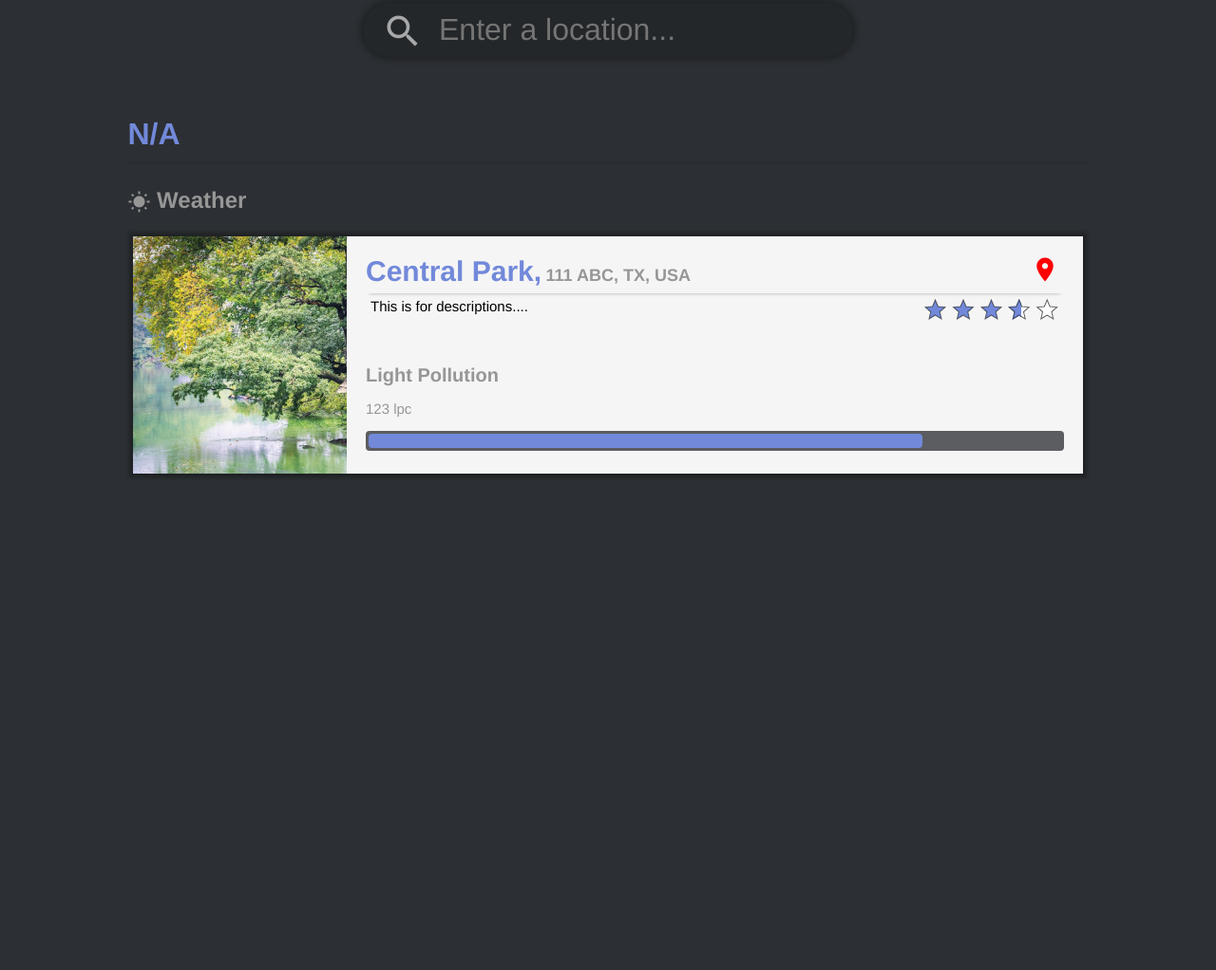
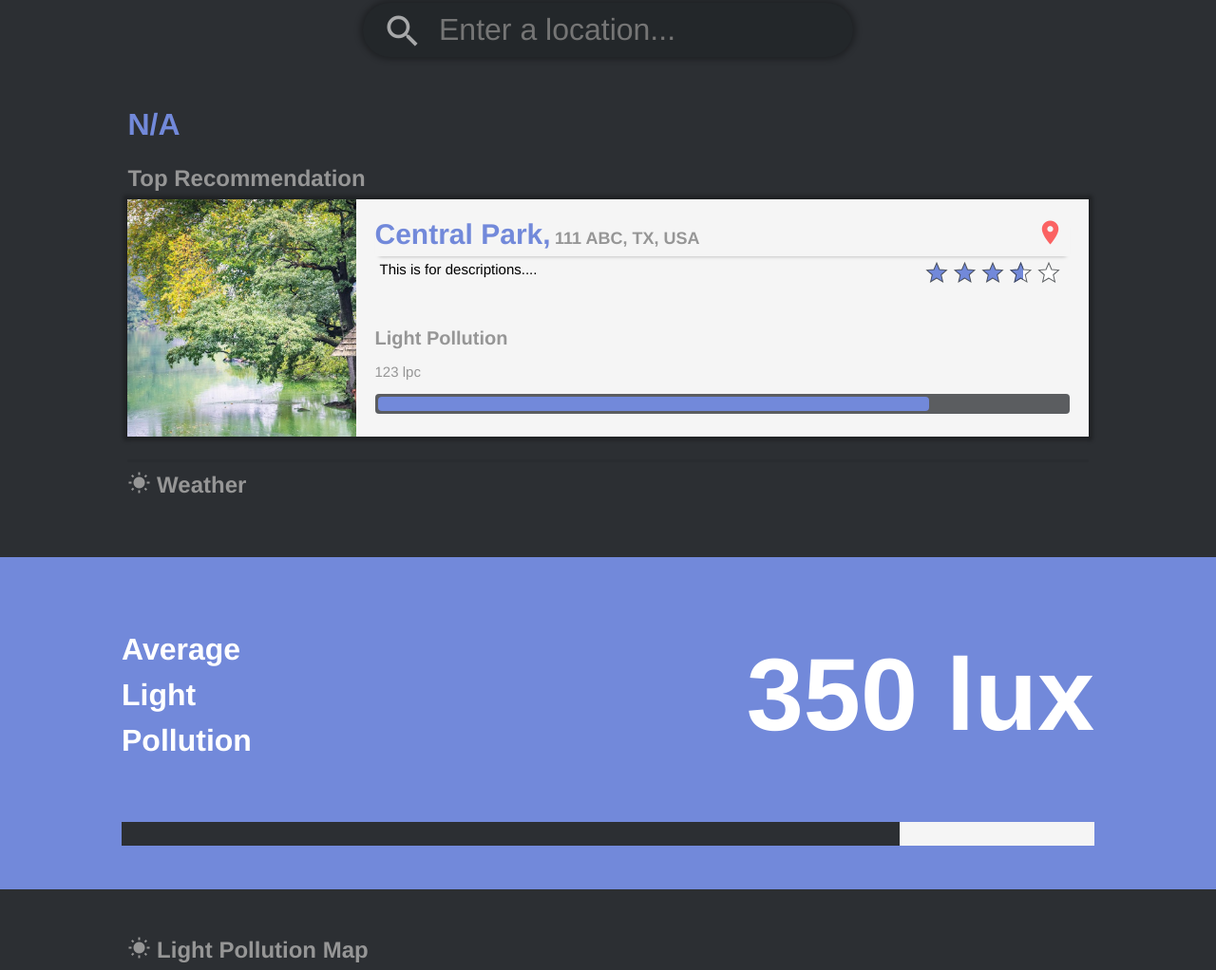
Before and after one commit to HaPham28/Stargazer, a website built with webpack: page index.html in a window 1280 px wide. Shown: the part 185-1207 px from the top of the page at 95% size. Before the commit the page ends 800 px from the top, so only its background shows below. Built offline with nearby package versions, Linux system fonts and the light colour scheme.

Commit message:
Finish html template for landing page

```diff
--- a/index.html
+++ b/index.html
@@ -6,8 +6,7 @@
     <link rel="stylesheet" href="locationCards.css">
     <link href="https://fonts.googleapis.com/icon?family=Material+Icons"
       rel="stylesheet">
-
-
+    <link href="https://fonts.googleapis.com/css2?family=Syne:wght@600&display=swap" rel="stylesheet">
     <!-- Google Maps Autocomplete -->
     <script src="https://polyfill.io/v3/polyfill.min.js?features=default"></script>
     <!--script src="bootstrap.js"></script> error in autocomplete.js -> getLightPollution() not defined; not sure how this works -->
@@ -41,18 +40,9 @@
 
         <div class="content-container">
             <h1 class="place-title">N/A</h1>
-            <h3 class="section-title"><i class="material-icons">wb_sunny</i>&nbsp;Weather</h3>
-            <!-- Contains all weather cards (added in index.js) -->
-            <div class="weather-container">
-
-            </div>
-
-
-        </div>
-
-        <class="content-container1">
-            <!-- Contains all location cards (added in index.js) -->
-            <div class="location-container">
+            <h3 class="section-title">Top Recommendation</h3>
+            <!-- Contains top location card (added in index.js) -->
+            <div class="top-location-container">
                 <div class="location-card">
                     <!-- Show picture of location -->
                     <div class="location-card-left"></div>
@@ -65,7 +55,7 @@
                                 <span class="location-name"> Central Park,</span>
                                 <span class="location-address"> 111 ABC, TX, USA </span>
                             </div>
-                            <div class="location-icon"><i class="material-icons">place</i></div>
+                            <div class="location-icon" title="Open in Maps"><i class="material-icons">place</i></div>
                         </div>
 
                         <!-- Show desciption of location & rating star-->
@@ -89,17 +79,86 @@
                                     </div>
                                 </div>
                             </div>
-
                         </div>
 
 
                     </div>
                 </div>
             </div>
+            <h3 class="section-title weather-title"><i class="material-icons">wb_sunny</i>&nbsp;Weather</h3>
+            <!-- Contains all weather cards (added in index.js) -->
+            <div class="weather-container">
 
-        </class>
+            </div>
+
+            <!-- Aggregate light pollution data -->
+            <div class="light-pollution-outer-wrapper">
+                <div class="light-pollution-wrapper">
+                    <div class="light-pollution-container">
+                        <div class="light-pollution-top">
+                            <h2>Average<br>Light<br>Pollution</h2>
+                            <h1 class="light-pollution-aggregate">350 lux</h1>
+                        </div>
+                        <div class="light-pollution-bar">
+                            <div class="rate-8">
+                                <span class="animate fill"></span>
+                            </div>
+                        </div>
+                    </div>
+                </div>
+            </div>
+
+            <!-- Light pollution map -->
+            <h3 class="section-title"><i class="material-icons">wb_sunny</i>&nbsp;Light Pollution Map</h3>
+            <div class="light-pollution-map-container">
+                <iframe id="light-pollution-map-iframe" src="https://www.lightpollutionmap.info/#zoom=1.88&lat=25.3931&lon=0.0000&layers=B0FFFFFTFFFFFFFFFF"></iframe>
+            </div>
+
+            <h3 class="section-title">Other Recommendations</h3>
+            <!-- Contains other location cards (added in index.js) -->
+            <div class="location-container">
+                <div class="location-card">
+                    <!-- Show picture of location -->
+                    <div class="location-card-left"></div>
+
+                    <div class="location-card-right">
+
+                        <!-- Show name, address, and location icon -->
+                        <div class="location-card-right-top">
+                            <div class="location-location">
+                                <span class="location-name"> Central Park,</span>
+                                <span class="location-address"> 111 ABC, TX, USA </span>
+                            </div>
+                            <div class="location-icon" title="Open in Maps"><i class="material-icons">place</i></div>
+                        </div>
+
+                        <!-- Show desciption of location & rating star-->
+                        <div class="location-card-right-middle">
+                            <div class="location-description"> This is for descriptions....</div>
+                            <div class="location-rating-stars-group">
+                                <span class="rating-star-100"><i class="material-icons">grade</i></span>
+                                <span class="rating-star-100"><i class="material-icons">grade</i></span>
+                                <span class="rating-star-100"><i class="material-icons">grade</i></span>
+                                <span class="rating-star-75"><i class="material-icons">grade</i></span>
+                                <span class="rating-star-0"><i class="material-icons">grade</i></span>
+                            </div>
+                        </div>                        <!-- Show light pollution -->
+                        <div class ="location-card-right-bottom">
+                            <div class="pollution" >
+                                <div class="pollution-title">Light Pollution</div>
+                                <p class="pollution-value">123 lpc</p>
+                                <div class="rating-bar">
+                                    <div class="rate-8">
+                                        <span class="animate blue"></span>
+                                    </div>
+                                </div>
+                            </div>
+                        </div>
 
 
-
+                    </div>
+                </div>
+            </div>
+        </div>
     </div>
 </body>
--- a/locationCards.css
+++ b/locationCards.css
@@ -2,7 +2,7 @@
     display: flex;
     flex-direction: row;
 
-    width: 1000px;
+    width: 100%;
     height: 250px;
     background-color: whitesmoke;
     box-shadow: 0px 0px 4px 4px rgba(0, 0, 0, 0.3);
@@ -17,32 +17,33 @@
     background-image: url("./assets/central-park.jpg");
     background-size: cover;
     height: 250px;
-    width: 25%;
+    width: 250px;
 }
 
 /*********RIGHT*********/
 
 .location-card-right{
     flex-direction: row;
-    /* align-items: left; */
     height: 250px;
     padding: 20px;
-    width: 75%;
+    width: calc(100% - 250px);
 }
     /***RIGHT-TOP***/
 .location-card-right-top{
     display: inline-flex;
     flex-direction: row;
+    justify-content: space-between;
     color: rgba(150, 150, 150);
+    width: 100%;
     height: 40px;
     box-shadow: 0px 4px 4px -4px rgba(0, 0, 0, 0.3);
 }
+
 .location-location{
     height: 20px;
-    float: left;
-    width: 700px;
     color: black;
 }
+
 span.location-name{
     font-size: 30px;
     color: #7289da;
@@ -66,31 +67,36 @@ span.location-address{
 
 
 .location-icon i {
+    cursor: pointer;
     justify-content: flex-end;
     float: right;
     margin-right: 5px;
     font-size: 30px !important;
+    color: rgba(255, 0, 0, 0.6);
+    height: 20px;
+    transition: 0.2s all;
+}
+
+.location-icon i:hover {
     color: red;
-    height: 20px;
-
-
 }
 
     /***RIGHT-MIDDLE***/
 .location-card-right-middle{
     display: flex;
+    justify-content: space-between;
     margin: 5px;
+    width: 100%;
     height: 65px;
 }
 
 .location-description {
     font-size: 15px;
     color: black;
-    width: 80%;
 }
 
 .location-rating-stars-group{
-    width: 20%;
+    width: 157px;
     padding: 0px 0px 0px 10px;
     align-items: center;
 }
@@ -144,20 +150,21 @@ span.location-address{
 .pollution-value{
     font-size: 15px;
     color: rgba(150, 150, 150);
+}
 
-}
 .rating-bar{
     background:#2c2f33c2;
     padding: 3px;
   }
 
-  .rating-bar span{
+.rating-bar span{
     display:block;
     height:15px;
-  }
-  .rating-bar, .rating-bar span {
+}
+
+.rating-bar, .rating-bar span {
     border-radius:4px;
-  }
+}
 
   /* .rate-n, n being the rating from 1 to 10 */
 .rate-1{ width:10%; }
--- a/styles.css
+++ b/styles.css
@@ -119,14 +119,18 @@ body {
 
 .place-title {
     color: #7289da;
-    padding: 10px 0;
-    border-bottom: 3px solid #23272a50;
+}
+
+.weather-title {
+    border-top: 3px solid #23272a50;
+    padding-top: 10px;
 }
 
 .section-title, .section-title * {
     color: rgba(150, 150, 150, 1);
     font-size: 24px;
     vertical-align: middle;
+    margin-bottom: 8px;
 }
 
 /**************** Weather **************/
@@ -136,7 +140,89 @@ body {
     justify-content: center;
     flex-wrap: wrap;
 }
-.location-container {
+
+.top-location-container {
     display: flex;
+    justify-content: center;
     flex-wrap: wrap;
 }
+
+/************** Light Pollution **************/
+
+/* Work-around to handle absolutely positioned wrapper */
+.light-pollution-outer-wrapper {
+    height: 400px;
+    margin-bottom: 50px;
+}
+
+.light-pollution-wrapper {
+    margin-top: 50px;
+    position: absolute;
+    left:0;
+    width: 100%;
+    height: 250px;
+    padding: 50px 0;
+    background-color: #7289da;
+
+    display: flex;
+    flex-direction: column;
+    justify-content: center;
+    align-items: center;
+}
+
+.light-pollution-container {
+    width: 80%;
+}
+
+.light-pollution-aggregate {
+    font-size: 108px;
+    margin:0;
+}
+
+.light-pollution-container h2 {
+    font-size: 32px;
+}
+
+.light-pollution-top {
+    margin-bottom: 36px;
+    display: flex;
+    justify-content: space-between;
+    align-items: center;
+    line-height: 3rem;
+}
+
+.light-pollution-bar {
+    background-color: whitesmoke !important;
+}
+
+.light-pollution-bar{
+    background: #2c2f33c2;
+}
+
+.light-pollution-bar span{
+    display: block;
+    height: 25px;
+}
+
+.light-pollution-bar, .light-pollution-bar span {
+    border-radius: 0px !important;
+}
+
+.light-pollution-bar .fill {
+    background-color: #2c2f33;
+}
+
+/********* Light Pollution Map **********/
+.light-pollution-map-container {
+    padding: 25px;
+    height: 600px;
+    width: 100%;
+    background-color: #23272a;
+    box-shadow: inset 0px 0px 1px 2px rgba(255, 255, 255, 0.1);
+    border-radius: 10px;
+}
+
+iframe {
+    height: 100%;
+    width: 100%;
+}
```
